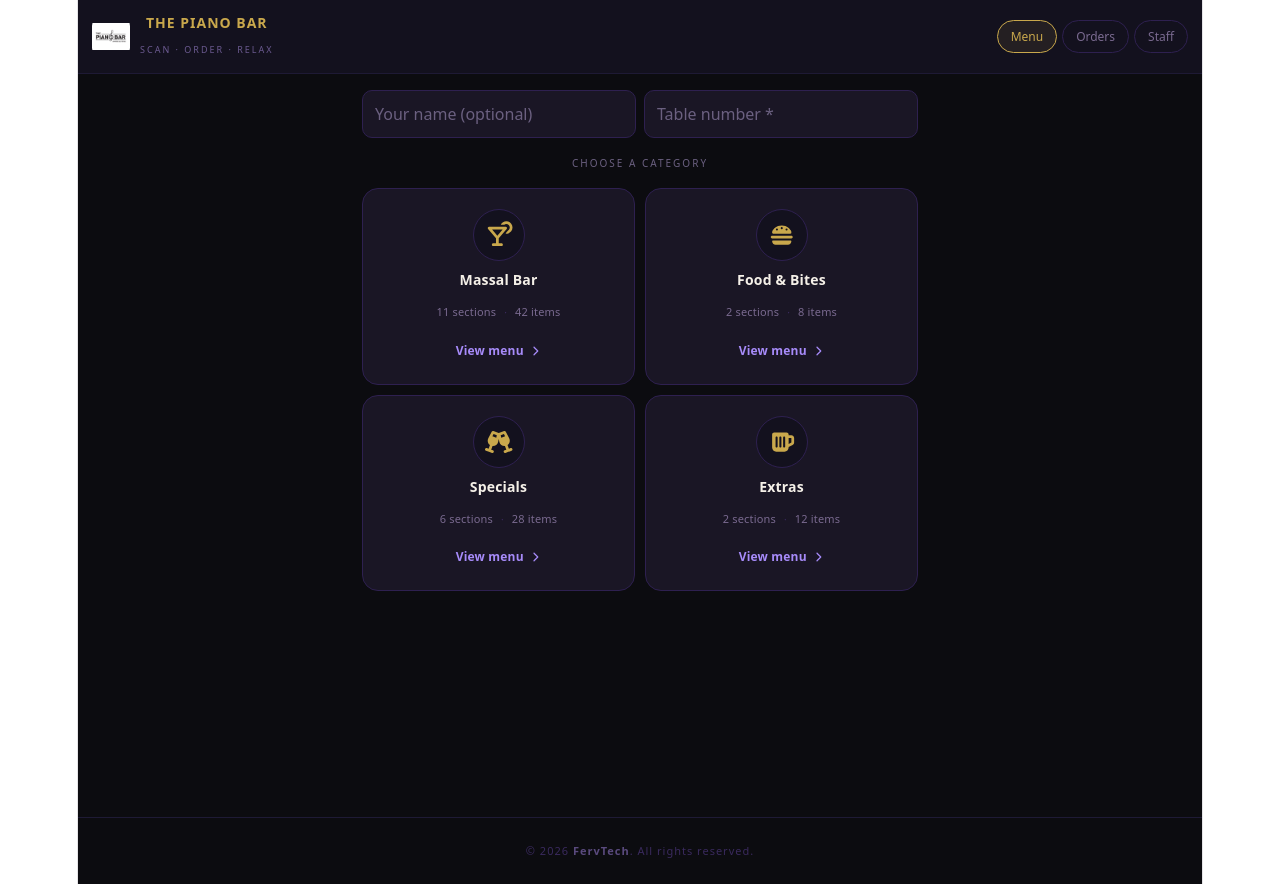
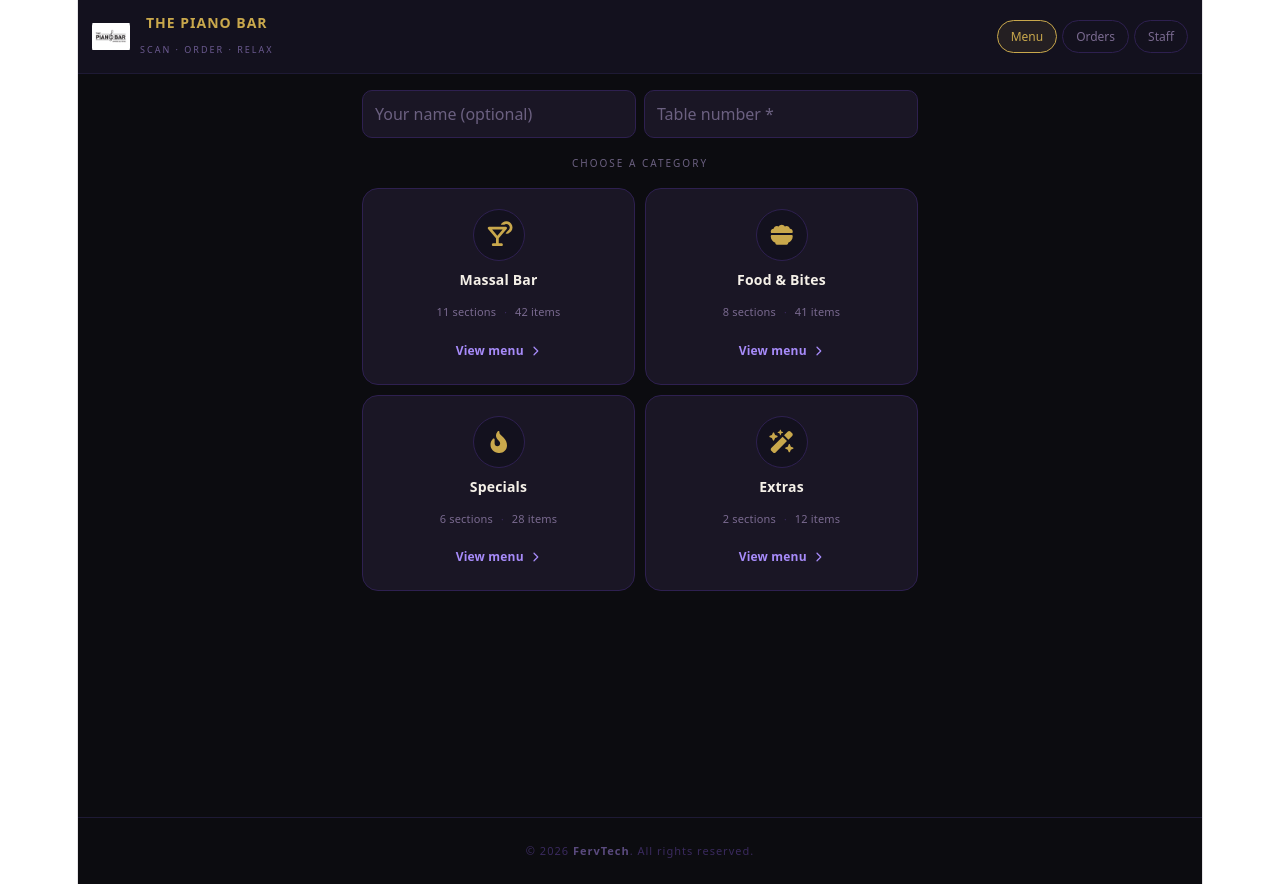
Before and after one commit to FervTech/piano-bar, a React (Vite) app: page / in a window 1280 px wide. Built offline with nearby package versions, Linux system fonts and the light colour scheme.

Commit message:
updated menu

```diff
--- a/src/App.jsx
+++ b/src/App.jsx
@@ -12,9 +12,9 @@ import {
     faLock, faLocationDot, faCircleCheck, faRotateRight,faWineGlassEmpty,faWhiskeyGlass,
     faRightFromBracket, faCircle, faClockRotateLeft, faPlus, faMinus, faMartiniGlass,faGlassWater,
     faXmark, faArrowRight, faPaperPlane, faSpinner, faSlidersH, faNoteSticky,faMartiniGlassCitrus,
-    faChevronDown, faChevronUp, faFilter, faCalendarDays, faTimesCircle,
+    faChevronDown, faChevronUp, faFilter, faCalendarDays, faTimesCircle,faShrimp,faWandMagicSparkles,
     faReceipt, faChevronRight, faListUl, faHourglassHalf, faCog, faCheckDouble,
-    faChevronLeft, faDrumstickBite, faTag,
+    faChevronLeft, faDrumstickBite, faTag,faBowlFood,faBacon,faFireFlameCurved,
 } from "@fortawesome/free-solid-svg-icons";
 import logo from "./assets/logo.svg";
 
@@ -125,28 +125,131 @@ const CATEGORIES = [
     {
         id: "food",
         label: "Food & Bites",
-        icon: faBurger,
+        icon: faBowlFood,
         subcategories: [
-            { id: "bites", label: "Bites", icon: faBurger, items: [
-                    { id: "f1", name: "Chicken Wings",  price: 65, description: "6 pcs, choice of sauce",   customizable: true,  options: ["BBQ","Hot sauce","Lemon pepper","Peri-peri"] },
-                    { id: "f2", name: "Loaded Fries",   price: 55, description: "Cheese, bacon, jalapeño",  customizable: true,  options: ["Extra cheese","No jalapeño","Add fried egg"] },
-                    { id: "f3", name: "Spring Rolls",   price: 45, description: "4 pcs, sweet chili dip",   customizable: false, options: [] },
-                    { id: "f4", name: "Cheese Platter", price: 85, description: "3 cheeses, crackers, fruit", customizable: false, options: [] },
-                ]},
-            { id: "bites", label: "Bites", icon: faBurger, items: [
-                    { id: "f1", name: "Chicken Wings",  price: 65, description: "6 pcs, choice of sauce",   customizable: true,  options: ["BBQ","Hot sauce","Lemon pepper","Peri-peri"] },
-                    { id: "f2", name: "Loaded Fries",   price: 55, description: "Cheese, bacon, jalapeño",  customizable: true,  options: ["Extra cheese","No jalapeño","Add fried egg"] },
-                    { id: "f3", name: "Spring Rolls",   price: 45, description: "4 pcs, sweet chili dip",   customizable: false, options: [] },
-                    { id: "f4", name: "Cheese Platter", price: 85, description: "3 cheeses, crackers, fruit", customizable: false, options: [] },
-                ]},
-
+            { id: "goatDishes", label: "B37A-Goat Dishes", icon: faBowlFood, items: [
+                    { id: "P016", name: "Goat Stew",  price: 95, description: "",   customizable: true,  options: [], variants: [
+                            { label: "P016",  price: 95  },
+                            { label: "P016A", price: 140 },
+                        ] },
+                    { id: "P017", name: "Goat Kebab Only",  price: 95, description: "",   customizable: false,  options: []},
+                    { id: "P009", name: "Goat Jollof Rice Special",  price: 95, description: "6 pcs, choice of sauce",   customizable: true,  options: ["BBQ","Hot sauce","Lemon pepper","Peri-peri"], variants: [
+                            { label: "P009",  price: 95  },
+                            { label: "P009A", price: 140 },
+                        ] },
+                    { id: "P008", name: "Goat Fried Rice Special",  price: 95, description: "6 pcs, choice of sauce",   customizable: true,  options: ["BBQ","Hot sauce","Lemon pepper","Peri-peri"], variants: [
+                            { label: "P008",  price: 95  },
+                            { label: "P008A", price: 140 },
+                        ] },
+                    { id: "P020", name: "Goat Stir Fry Noodles",  price: 95, description: "6 pcs, choice of sauce",   customizable: true,  options: ["BBQ","Hot sauce","Lemon pepper","Peri-peri"], variants: [
+                            { label: "P020",  price: 95  },
+                            { label: "P020A", price: 140 },
+                        ] },
+                   ]},
+            { id: "gizzardDishes", label: "A15-Gizzard Dishes", icon: faBowlFood, items: [
+                    { id: "P021", name: "Gizzard Stew",  price: 80, description: "",   customizable: true,  options: [], variants: [
+                            { label: "P021",  price: 80  },
+                            { label: "P021A", price: 120 },
+                        ] },
+                    { id: "P022", name: "Gizzard Kebab Only",  price: 40, description: "",   customizable: false,  options: []},
+                    { id: "P023", name: "Gizzard Jollof Rice Special ",  price: 80, description: "6 pcs, choice of sauce",   customizable: true,  options: ["BBQ","Hot sauce","Lemon pepper","Peri-peri"], variants: [
+                            { label: "P023",  price: 80  },
+                            { label: "P023A", price: 120 },
+                        ] },
+                    { id: "P024", name: "Gizzard Fried Rice Special",  price: 80, description: "6 pcs, choice of sauce",   customizable: true,  options: ["BBQ","Hot sauce","Lemon pepper","Peri-peri"], variants: [
+                            { label: "P024",  price: 80  },
+                            { label: "P024A", price: 120 },
+                        ] },
+                    { id: "P025", name: "Gizzard Stir Fry Noodles",  price: 78, description: "6 pcs, choice of sauce",   customizable: true,  options: ["BBQ","Hot sauce","Lemon pepper","Peri-peri"], variants: [
+                            { label: "P025",  price: 78  },
+                            { label: "P025A", price: 120 },
+                        ] },
+                ]},
+            { id: "tilapia", label: "B27-Fish/SeadFood Dishes (Tilapia)", icon: faBowlFood, items: [
+                    { id: "P028", name: "Grilled Tilapia (550-700g)",  price: 95, description: "",   customizable: false,  options: []},
+                    { id: "P029", name: "Grilled Tilapia (700-800g)",  price: 95, description: "",   customizable: false,  options: []},
+                    { id: "P030", name: "Grilled Tilapia (800-900g)",  price: 95, description: "",   customizable: false,  options: ["BBQ","Hot sauce","Lemon pepper","Peri-peri"],  },
+                    { id: "P031", name: "Grilled Tilapia (900-1000g)",  price: 95, description: "",   customizable: false,  options: ["BBQ","Hot sauce","Lemon pepper","Peri-peri"]},
+                    { id: "P032", name: "Grilled Tilapia (1000-1500g)",  price: 95, description: "",   customizable: false,  options: ["BBQ","Hot sauce","Lemon pepper","Peri-peri" ] },
+                ]},
+            { id: "snapper", label: "B27-Fish/SeadFood Dishes (Snapper)", icon: faBowlFood, items: [
+                    { id: "P034", name: "Fried Red Snapper",  price: 85, description: "",   customizable: false,  options: []},
+                    { id: "P203", name: "Fried Red Snapper only 1pc",  price: 70, description: "",   customizable: false,  options: []},
+                    { id: "P035", name: "Fried Red Snapper Veggie Stew",  price: 95, description: "",   customizable: false,  options: [],  },
+                    { id: "P036", name: "Red Snapper Soup",  price: 95, description: "",   customizable: false,  options: []},
+                    { id: "PG36", name: "Red Snapper Groundnut Soup",  price: 95, description: "",   customizable: false,  options: [] },
+                ]},
+            { id: "tigerPrawns", label: "B80-Tiger Prawns", icon: faBowlFood, items: [
+                    { id: "P040", name: "Prawns Veggie Stew",  price: 180, description: "",   customizable: true,  options: [], variants: [
+                            { label: "P040",  price: 180  },
+                            { label: "P040A", price: 200 },
+                        ] },
+                    { id: "P041", name: "Prawns Kebab Only 4pc",  price: 120, description: "",   customizable: false,  options: []},
+                    { id: "P042", name: "Grilled Prawns with side dish ",  price: 180, description: "6 pcs, choice of sauce",   customizable: true,  options: ["BBQ","Hot sauce","Lemon pepper","Peri-peri"], variants: [
+                            { label: "P042",  price: 180  },
+                            { label: "P042A", price: 200 },
+                        ] },
+                    { id: "P006", name: "Prawn Fried Rice Special",  price: 180, description: "6 pcs, choice of sauce",   customizable: true,  options: ["BBQ","Hot sauce","Lemon pepper","Peri-peri"], variants: [
+                            { label: "P006",  price: 180  },
+                            { label: "P006A", price: 200 },
+                        ] },
+
+                ]},
+            { id: "grouperDishes", label: "B70Grouper Dishes", icon: faBowlFood, items: [
+                    { id: "P044", name: "Grouper Veggie Stew",  price: 120, description: "",   customizable: false,  options: [] },
+                    { id: "P045", name: "Grouper Kebab Only",  price: 90, description: "",   customizable: false,  options: []},
+                    { id: "P046", name: "Grilled Grouper With Side Dish",  price: 120, description: "",   customizable: false,  options: []},
+                    { id: "P047", name: "Grouper Veggie Sauce ",  price: 120, description: "",   customizable: false,  options: []},
+                    { id: "P048", name: "Grouper Fried Rice Special",  price: 120, description: "",   customizable: false,  options: []},
+                    { id: "PG41", name: "Grouper Jollof Rice Special",  price: 120, description: "",   customizable: false,  options: []},
+                    { id: "PG40", name: "Okro Stew Special",  price: 120, description: "",   customizable: false,  options: []},
+
+                ]},
+            { id: "sausageDishes", label: "B60Sausage Dishes", icon: faBowlFood, items: [
+                    { id: "P049", name: "Sausage Veggie Stew",  price: 80, description: "",   customizable: true,  options: [], variants: [
+                            { label: "P049",  price: 80  },
+                            { label: "P049A", price: 120 },
+                        ] },
+                    { id: "P050", name: "Sausage Kebab Only 4pc",  price: 40, description: "",   customizable: false,  options: []},
+                    { id: "P051", name: "Sausage Jollof Rice Special ",  price: 80, description: "6 pcs, choice of sauce",   customizable: true,  options: ["BBQ","Hot sauce","Lemon pepper","Peri-peri"], variants: [
+                            { label: "P051",  price: 80  },
+                            { label: "P051A", price: 120 },
+                        ] },
+                    { id: "P052", name: "Sausage Fried Rice Special",  price: 80, description: "6 pcs, choice of sauce",   customizable: true,  options: ["BBQ","Hot sauce","Lemon pepper","Peri-peri"], variants: [
+                            { label: "P052",  price: 80  },
+                            { label: "P052A", price: 120 },
+                        ] },
+                    { id: "P053", name: "Sausage Stir Fry Noodles",  price: 78, description: "6 pcs, choice of sauce",   customizable: true,  options: ["BBQ","Hot sauce","Lemon pepper","Peri-peri"], variants: [
+                            { label: "P053",  price: 80  },
+                            { label: "P053A", price: 120 },
+                        ] },
+                ]},
+            { id: "beefDishes", label: "B24-Beef Dishes", icon: faBowlFood, items: [
+                    { id: "P054", name: "Sausage Veggie Stew",  price: 80, description: "",   customizable: true,  options: [], variants: [
+                            { label: "P054",  price: 80  },
+                            { label: "P054A", price: 120 },
+                        ] },
+                    { id: "P055", name: "Sausage Kebab Only 4pc",  price: 40, description: "",   customizable: false,  options: []},
+                    { id: "P056", name: "Sausage Jollof Rice Special ",  price: 80, description: "",   customizable: true,  options: ["BBQ","Hot sauce","Lemon pepper","Peri-peri"], variants: [
+                            { label: "P056",  price: 80  },
+                            { label: "P056A", price: 120 },
+                        ] },
+                    { id: "P057", name: "Sausage Fried Rice Special",  price: 80, description: "",   customizable: true,  options: ["BBQ","Hot sauce","Lemon pepper","Peri-peri"], variants: [
+                            { label: "P057",  price: 80  },
+                            { label: "P057A", price: 120 },
+                        ] },
+                    { id: "P058", name: "Sausage Stir Fry Noodles",  price: 80, description: "",   customizable: true,  options: ["BBQ","Hot sauce","Lemon pepper","Peri-peri"], variants: [
+                            { label: "P058",  price: 80  },
+                            { label: "P058A", price: 120 },
+                        ] },
+                ]},
 
         ],
     },
     {
         id: "specials",
         label: "Specials",
-        icon: faChampagneGlasses,
+        icon: faFireFlameCurved,
         subcategories: [
             { id: "pianoBarSpecial", label: "Piano Bar Specials", icon: faChampagneGlasses, items: [
                     { id: "P001", name: "Piano Assorted Fried Rice",   price: 80, description: "House special, tropical mix", customizable: true,  options: ["Chicken","Beef", "Fried egg"],  variants: [
@@ -184,7 +287,7 @@ const CATEGORIES = [
                             { label: "P053A", price: 130 },
                         ] },
                 ]},
-            { id: "seaFoodSpecial", label: "Seafood Specials", icon: faChampagneGlasses, items: [
+            { id: "seaFoodSpecial", label: "Seafood Specials", icon: faShrimp, items: [
                     { id: "P003", name: "Seafood Special Fried Rice",   price: 100, description: "House special, tropical mix", customizable: true,  options: ["Shrimps","Octopus", "Fish"],  variants: [
                             { label: "P003",  price: 100  },
                             { label: "P003A", price: 130 },
@@ -226,7 +329,7 @@ const CATEGORIES = [
 
 
                 ]},
-            { id: "porkSpecial", label: "Pork Specials", icon: faChampagneGlasses, items: [
+            { id: "porkSpecial", label: "Pork Specials", icon: faBacon, items: [
                     { id: "P010", name: "Piano Pork Fried Rice Special",   price: 95, description: "House special, tropical mix", customizable: false,  options: [],  variants: [
                             { label: "P008",  price: 95  },
                             { label: "P008A", price: 140 },
@@ -238,7 +341,7 @@ const CATEGORIES = [
 
 
                 ]},
-            { id: "ghanaianSpecial", label: "Ghanaian Specials", icon: faChampagneGlasses, items: [
+            { id: "ghanaianSpecial", label: "Ghanaian Specials", icon: faBowlFood, items: [
                     { id: "P430", name: "Light Soup",   price: 95, description: "House special, tropical mix", customizable: false,  options: [],  variants: [
                             { label: "P430 3pc Goat",  price: 95  },
                             { label: "P431 2pc Dry Fish", price: 120 },
@@ -275,7 +378,7 @@ const CATEGORIES = [
     {
         id: "extras",
         label: "Extras",
-        icon: faBeer,
+        icon: faWandMagicSparkles,
         subcategories: [
             { id: "extras", label: "Extras", icon: faBeer, items: [
                     { id: "P419", name: "Salmon",  price: 30, description: "Nicely Done",       customizable: false, options: [] },
@@ -286,7 +389,7 @@ const CATEGORIES = [
 
                 ]},
 
-            { id: "packs", label: "The Happy Chicken Packs", icon: faChampagneGlasses, items: [
+            { id: "packs", label: "The Happy Chicken Packs", icon: faDrumstickBite, items: [
                     { id: "P080", name: "Piano Happy Chicken Drumsticks 6/Pk",  price: 90, description: "Nicely Done",       customizable: false, options: [] },
                     { id: "P081", name: "Piano Happy Chicken Drumsticks 12/Pk", price: 160, description: "Nicely Done",     customizable: false, options: [] },
                     { id: "P082", name: "Piano Happy Chicken Drumsticks 15/Pk", price: 190, description: "Nicely Done",     customizable: false, options: [] },
```
